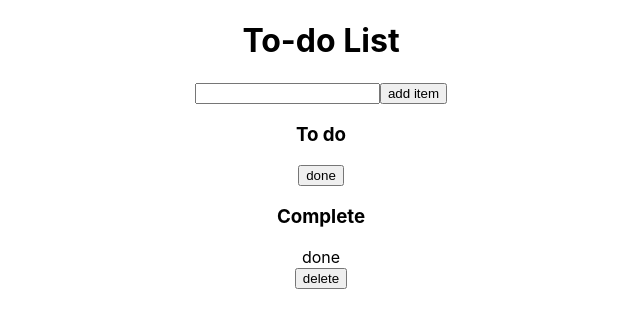
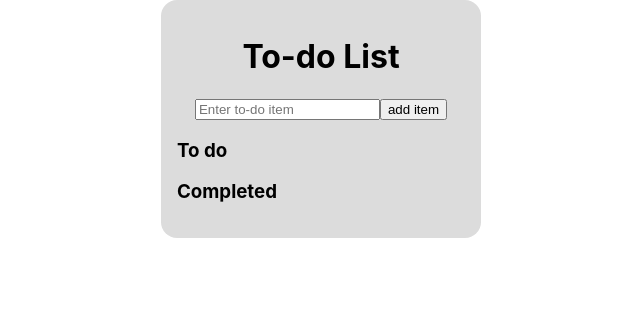
Before and after one commit to SpKorioth/CPSC4125_korioth_react, a React (Create React App) app in the folder react-todolist/: page / in a window 1280 px wide. Shown: the top 328 px of the page, without its empty margins (319-959 px from the left). Built offline with nearby package versions, Linux system fonts and the light colour scheme.

Commit message:
basic functions complete

```diff
--- a/react-todolist/src/App.css
+++ b/react-todolist/src/App.css
@@ -1,5 +1,12 @@
 .App {
-  text-align: center;
+    text-align: center;
+    width: 18em;
+    border-radius: 1em; padding: 1em;
+    margin:auto;
+    background-color: gainsboro;
+}
+.Lists{
+    text-align: left;
 }
 
 .App-logo {
--- a/react-todolist/src/App.js
+++ b/react-todolist/src/App.js
@@ -7,26 +7,58 @@ class App extends Component {
     constructor(){
         super()
         this.state = {
-            todoList: null
+            todoList: [],
+            completedList: [],
+            task: ''
         }
     }
     render(){
         return (
             <div className="App">
                 <h1>To-do List</h1>
-                <input></input><button onClick={() => this.addItem()}>add item</button>
-                <TaskList title={'To do'} buttonText={'done'} tasks={this.state.todoList} buttonFunction={this.removeItem()}/>
-                <TaskList title={'Complete'} buttonText={'delete'} tasks={'done'} buttonFunction={this.removeItem()}/>
+                <form onSubmit={(e) => this.addItem(e)}>
+                    <input
+                        type='text'
+                        className='input'
+                        placeholder='Enter to-do item'
+                        value={this.state.task}
+                        onChange={(e) => this.setState({task: e.target.value})}
+                    />
+                    <button type='submit'>add item</button>
+                </form>
+                <div className="Lists">
+                    <TaskList title={'To do'} buttonText={'done'} tasks={this.state.todoList} buttonFunction={this.removeItem}/>
+                    <TaskList title={'Completed'} buttonText={'delete'} tasks={this.state.completedList} buttonFunction={this.deleteItem}/>
+                </div>
             </div>
         );
     }
 
-    addItem(){
-        this.setState({todoList: 'item1'});
+    addItem(e){
+        e.preventDefault();
+
+        this.setState({task: '', todoList: [...this.state.todoList, this.state.task] });
+        //this.setState({todoList: 'item1'});
     }
-    removeItem(){
-        if(this.state.todoList != null){
-            this.setState({todoList: null});
+    removeItem = key =>{
+        let todoList = this.state.todoList;
+        let index = todoList.indexOf(key);
+        if(index > -1){
+            todoList.splice(index, 1);
+            this.setState({todoList: todoList})
+            //add item to completed list below (probably fine to use key?)
+            this.setState({completedList: [...this.state.completedList, key]});
+        }
+        //if(this.state.todoList != null){
+        //    this.setState({todoList: null});
+        //}
+    }
+    deleteItem = key =>{
+        let completedList = this.state.completedList;
+        let index = completedList.indexOf(key);
+        if(index > -1){
+            completedList.splice(index, 1);
+            this.setState({completedList: completedList})
         }
     }
 }
--- a/react-todolist/src/TaskItems.jsx
+++ b/react-todolist/src/TaskItems.jsx
@@ -2,10 +2,10 @@ import React, {Component} from 'react';
 
 class TaskItems extends Component{
     render(){
-        const {tasks} = this.props;
+        const {tasks, buttonFunction} = this.props;
         return(
-            <div>
-                {tasks}
+            <div onClick={() => buttonFunction(tasks)}>
+                <li>{tasks}</li>
             </div>
         )
     }
--- a/react-todolist/src/TaskList.jsx
+++ b/react-todolist/src/TaskList.jsx
@@ -4,11 +4,14 @@ import TaskItems from './TaskItems';
 class TaskList extends Component{
     render(){
         const {title, buttonText, tasks, buttonFunction} = this.props;
+        const taskItems = tasks.map((task) => <TaskItems tasks={task} key={task} buttonFunction={buttonFunction}/>);
         return(
             <div>
                 <h3>{title}</h3>
-                <TaskItems tasks={tasks}/>
-                <button onClick={() => buttonFunction}>{buttonText}</button>
+                <ul>
+                {taskItems}
+                </ul>
+                {/*<button onClick={() => buttonFunction}>{buttonText}</button>*/}
             </div>
         )
     }
```
Also changed, not shown: 1 other file (tests, documents, lock files or other folders).
